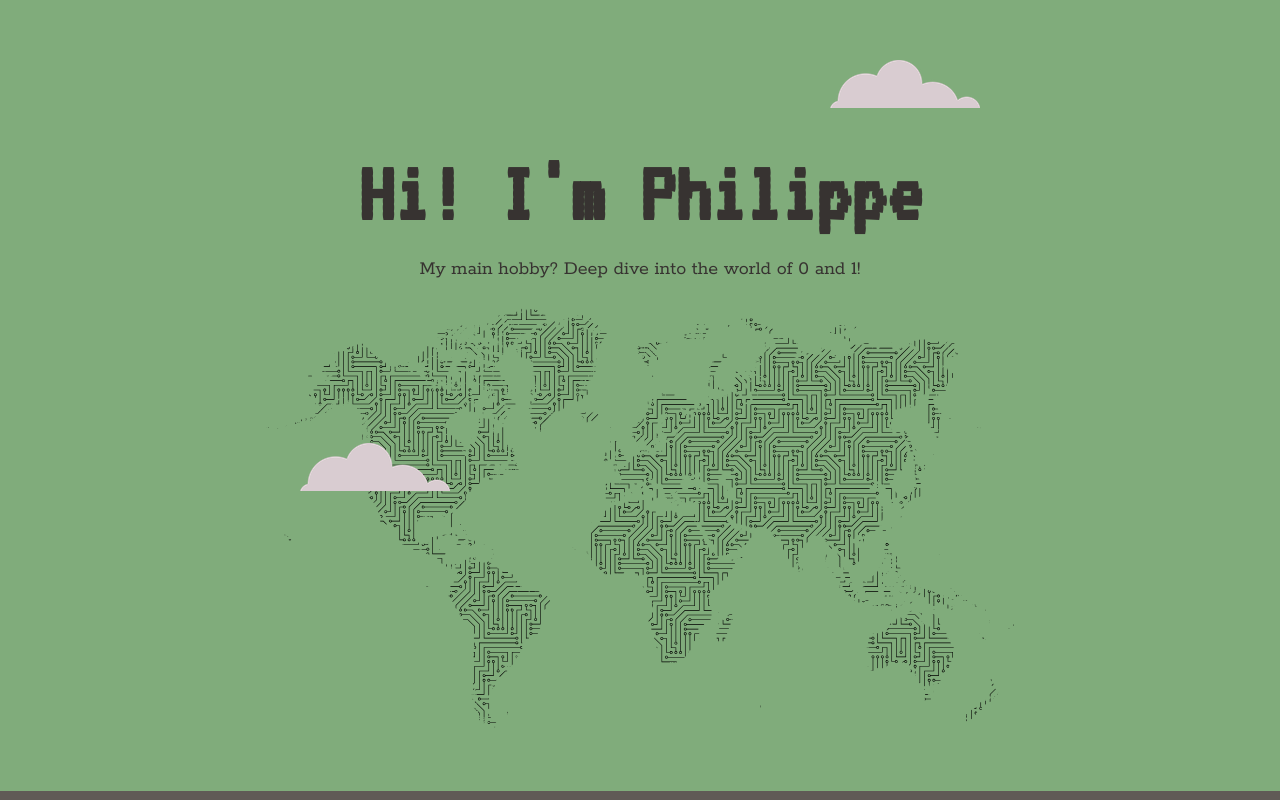
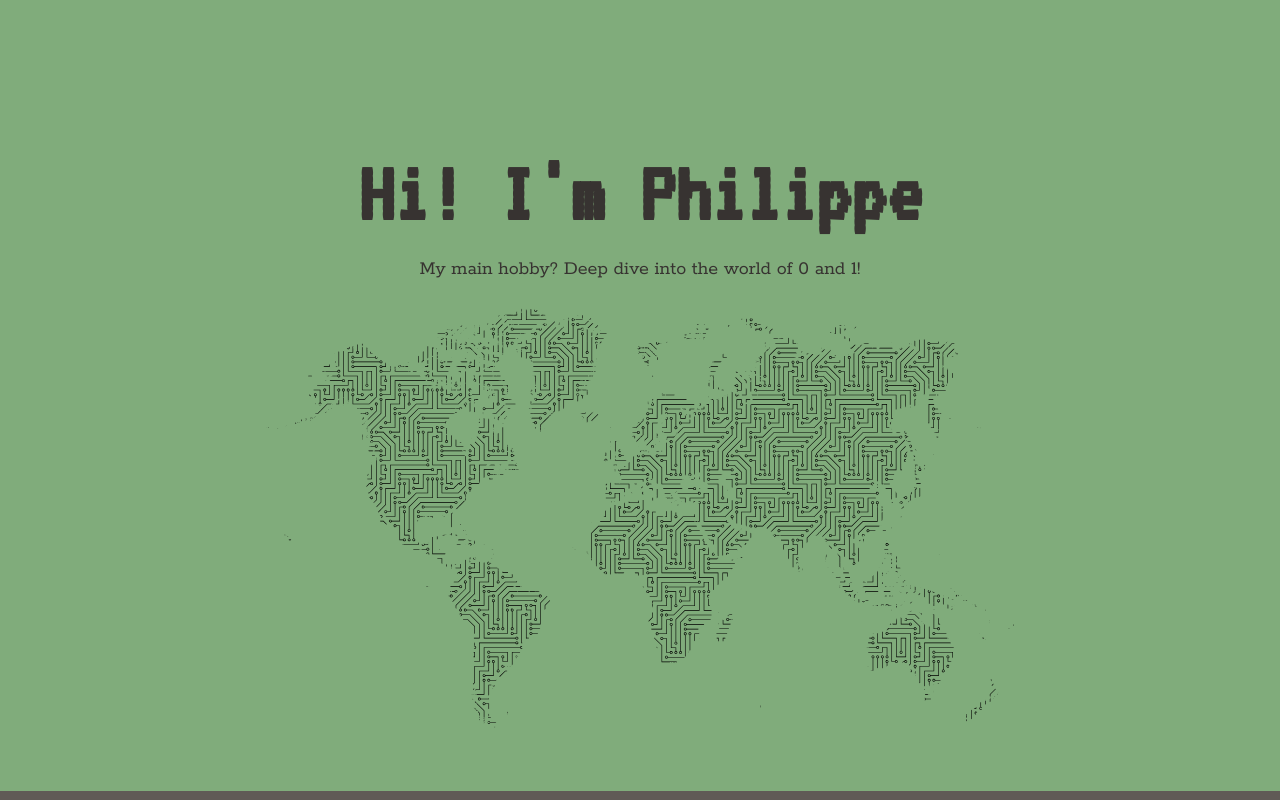
Before and after one commit to HoggleTheGreat/Code-Playbook, a plain HTML site: page index.html in a window 1280 px wide. Shown: the top 800 px of the page. Drawn offline with Linux system fonts and the light colour scheme.

Commit message:
Changed many options to make the site my personal one.

```diff
--- a/css/styles.css
+++ b/css/styles.css
@@ -56,18 +56,6 @@ h4 {
   background-color: #373331;
   color: #80AC7B;
   padding: 50px;
-}
-
-.topCloud {
-  position: absolute;
-  right: 300px;
-  top: 60px;
-}
-
-.bottomCloud {
-  position: absolute;
-  bottom: 300px;
-  left: 300px;
 }
 
 .binaryIcon {
--- a/index.html
+++ b/index.html
@@ -12,12 +12,10 @@
 
 <body>
   <div class="top-container">
-    <img class="topCloud" src="ressources/cloud.png" alt="cloud image">
     <h1>Hi! I'm Philippe</h1>
     <p id="firstSentence">
       My main hobby? Deep dive into the world of 0 and 1!
     </p>
-    <img class="bottomCloud" src="ressources/cloud.png" alt="cloud image">
     <img class="worldMap" src="ressources/cartography.svg" alt="world map">
   </div>
 
@@ -25,7 +23,8 @@
 
     <div class="profile">
       <img src="ressources/Philippe_Hoggle_Profil.png" alt="Philippe Hoggles profil image" width="20%">
-      <p class="intro">Developing software is my passion. I have started with pure assembler code on a 8 bit controller and made my way to modelbased autocode on a 32bit machine. The last years I focus on the environment, especially project management and requirements engineering.</p>
+      <p class="intro">Developing software is my passion. I have started with pure assembler code on a 8 bit controller and made my way to modelbased autocode on a 32bit machine. The last years I focus on the environment, especially project
+        management and requirements engineering.</p>
     </div>
 
     <hr>
@@ -63,8 +62,12 @@
     <p class="copyright">© 2019 Philippe Hoggle</p>
 
     <h4 class="copyright">ressources</h4>
-    <div class="copyright">Icons made by <a class="copyright" href="https://www.flaticon.com/authors/freepik" title="Freepik">Freepik</a> from <a class="copyright" href="https://www.flaticon.com/" title="Flaticon">www.flaticon.com</a></div>
-    <a class="copyright"href="https://pixabay.com/de/users/GDJ-1086657/?utm_source=link-attribution&amp;utm_medium=referral&amp;utm_campaign=image&amp;utm_content=3244166">Gordon Johnson</a> auf <a class="copyright" href="https://pixabay.com/de/?utm_source=link-attribution&amp;utm_medium=referral&amp;utm_campaign=image&amp;utm_content=3244166">Pixabay</a>
+    <div class="copyright">
+      Icons made by <a class="copyright" href="https://www.flaticon.com/authors/freepik" title="Freepik">Freepik</a> from <a class="copyright" href="https://www.flaticon.com/" title="Flaticon">www.flaticon.com</a>
+      <br>
+      <a class="copyright" href="https://pixabay.com/de/users/GDJ-1086657/?utm_source=link-attribution&amp;utm_medium=referral&amp;utm_campaign=image&amp;utm_content=3244166">Gordon Johnson</a> auf <a class="copyright"
+        href="https://pixabay.com/de/?utm_source=link-attribution&amp;utm_medium=referral&amp;utm_campaign=image&amp;utm_content=3244166">Pixabay</a>
+    </div>
   </div>
 </body>
 
```
